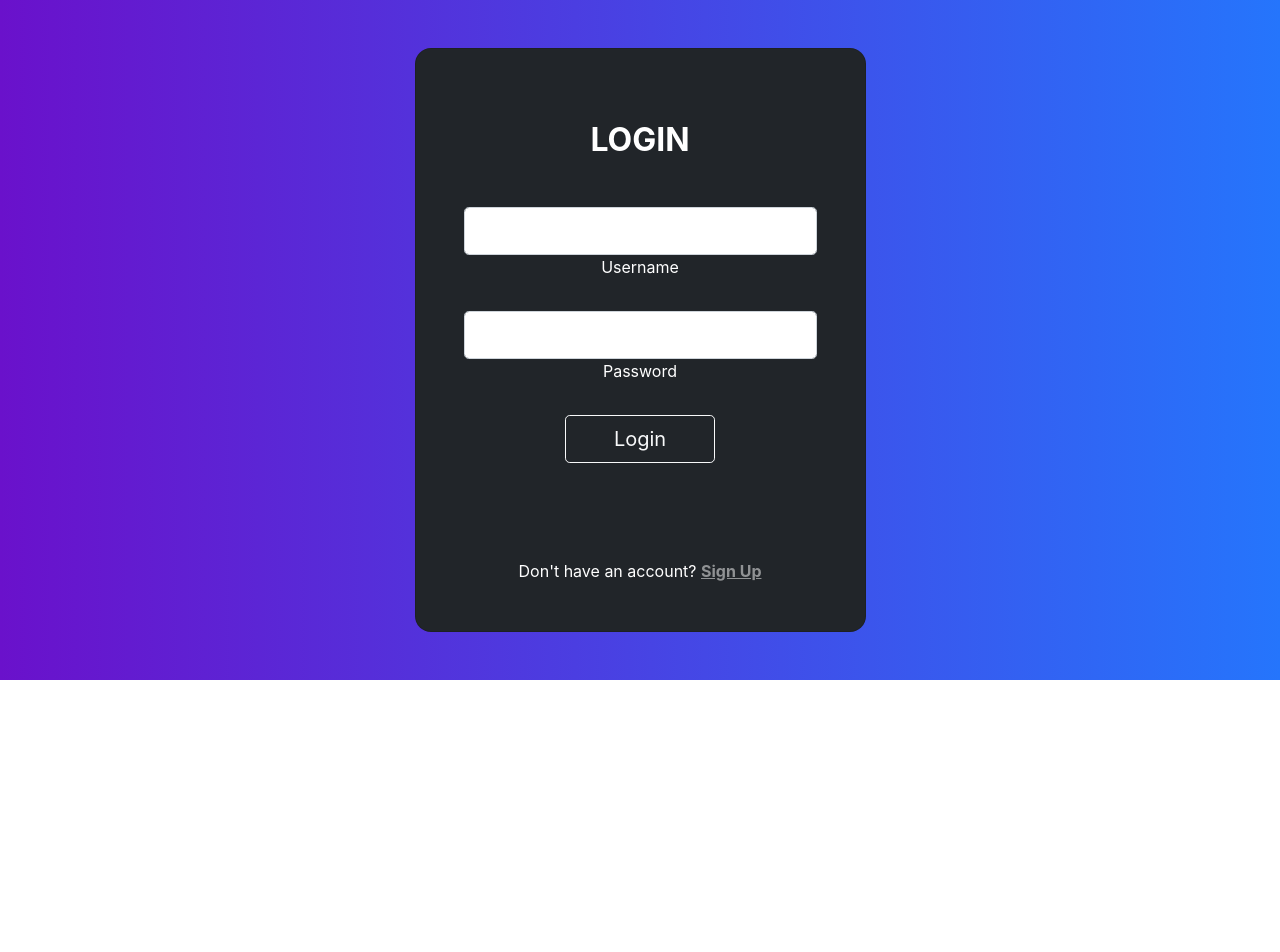
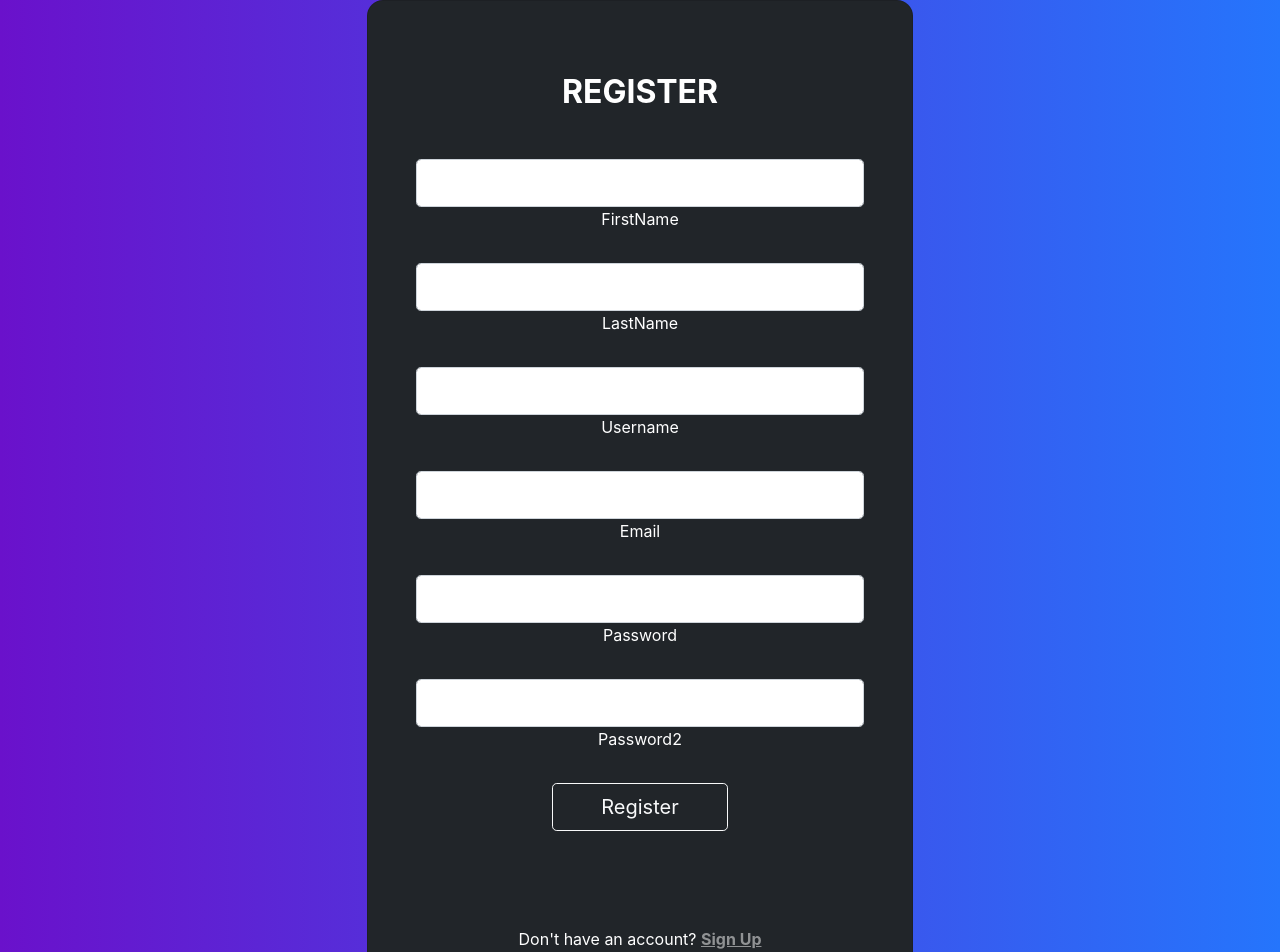
Before and after one commit to 203720/client, a React (Create React App) app: page /Register in a window 1280 px wide. Shown: the top 952 px of the page. Before the commit the page ends 800 px from the top, so only its background shows below. Built offline with nearby package versions, Linux system fonts and the light colour scheme.

Commit message:
Install and add routes

```diff
--- a/package.json
+++ b/package.json
@@ -10,6 +10,7 @@
     "cors": "^2.8.5",
     "react": "^17.0.2",
     "react-dom": "^17.0.2",
+    "react-router-dom": "^6.2.2",
     "react-scripts": "5.0.0",
     "web-vitals": "^2.1.4"
   },
--- a/src/App.js
+++ b/src/App.js
@@ -1,24 +1,44 @@
 import logo from './logo.svg';
 import './App.css';
 
+//Importacion de rutas
+import {
+  BrowserRouter as Router,
+  Routes,
+  Route,
+  Link,
+  NavLink
+} from "react-router-dom";
+
+import Login from './components/login/Login';
+import Register from './components/register/Register';
+import Profile from './components/profile/Profile';
+
 function App() {
   return (
-    <div className="App">
-      <header className="App-header">
-        <img src={logo} className="App-logo" alt="logo" />
-        <p>
-          Edit <code>src/App.js</code> and save to reload.
-        </p>
-        <a
-          className="App-link"
-          href="https://reactjs.org"
-          target="_blank"
-          rel="noopener noreferrer"
-        >
-          Learn React
-        </a>
-      </header>
-    </div>
+    <Router>
+        <Routes>
+          <Route path="/Login" element={<Login />} />
+          <Route path="/Register" element={<Register />} />
+          <Route path="/Profile" element={<Profile />} />
+        </Routes>
+    </Router>
+    // <div className="App">
+    //   <header className="App-header">
+    //     <img src={logo} className="App-logo" alt="logo" />
+    //     <p>
+    //       Edit <code>src/App.js</code> and save to reload.
+    //     </p>
+    //     <a
+    //       className="App-link"
+    //       href="https://reactjs.org"
+    //       target="_blank"
+    //       rel="noopener noreferrer"
+    //     >
+    //       Learn React
+    //     </a>
+    //   </header>
+    // </div>
   );
 }
 
--- a/src/components/login/Login.js
+++ b/src/components/login/Login.js
@@ -1,6 +1,7 @@
 import axios from "axios";
 import './Login.css';
 import Register from '../register/Register';
+import { Link } from "react-router-dom";
 
 function Login() {
 
@@ -11,14 +12,13 @@ function Login() {
       password: document.getElementById('password').value
     }
 
-    axios.post("http://localhost:8000/api/v1/login",postData, {Headers:{"Content-Type":"Application/json",},}).then((response) => {
-      alert("Bienvenido");
-      console.log(response.data.token);
+    axios.post("http://localhost:8000/api/v1/login",postData, {Headers:{"Content-Type":"Application/json",},}).then(response => {
+      alert(response.data.token)
+      localStorage.setItem('token', response.data.token)
 
+      window.location="http://localhost:3000/Register";
     }).catch((error) => {
-      alert(error.data);
-      console.log(error.data.password[0]);
-      console.log(error.data.username[0]);
+      alert("Error. "+ error.response.data);
     })
   };
 
@@ -52,7 +52,7 @@ function Login() {
                   </div>
 
                   <div>
-                    <p class="mb-0">Don't have an account? <a href="." class="text-white-50 fw-bold">Sign Up</a></p>
+                    <p class="mb-0">Don't have an account? <Link to="/Register" class="text-white-50 fw-bold">Sign Up</Link></p>
                   </div>
 
                 </div>
--- a/src/components/register/Register.js
+++ b/src/components/register/Register.js
@@ -1,7 +1,15 @@
 import axios from "axios";
 import './Register.css';
+import { Link } from "react-router-dom";
 
 function Register(){
+
+    const obtener_local =()=>{
+
+        alert(localStorage.getItem('token'))
+        localStorage.removeItem('token')
+      }
+
     const consume_register=()=> {
 
         var postData = {
@@ -13,7 +21,7 @@ function Register(){
             last_name: document.getElementById('last_name').value
         }
 
-        axios.post("http://localhost:8000/api/v1/register",postData, {Headers:{"Content-Type":"Application/json",},}).then((response) => {
+        axios.post("http://localhost:8000/api/v1/register/",postData, {Headers:{"Content-Type":"Application/json", 'Authorization':'Bearer my-token',},}).then((response) => {
           console.log(response.data);
         }).catch((error) => {
             console.log(error.response.data);
@@ -66,12 +74,12 @@ function Register(){
                             <label class="form-label" for="typePasswordX">Password2</label>
                             </div>
 
-                            <button class="btn btn-outline-light btn-lg px-5" type="submit" onClick={consume_register}>Register</button>
+                            <button class="btn btn-outline-light btn-lg px-5" type="submit" onClick={obtener_local}>Register</button>
 
                         </div>
 
                         <div>
-                            <p class="mb-0">Have an account? <a href="." class="text-white-50 fw-bold">LogIn</a></p>
+                            <p class="mb-0">Don't have an account? <Link to="/Login" class="text-white-50 fw-bold">Sign Up</Link></p>
                         </div>
 
                         </div>
--- a/src/index.js
+++ b/src/index.js
@@ -8,11 +8,12 @@ import reportWebVitals from './reportWebVitals';
 
 // Axios para back
 import axios from 'axios';
+import App from './App';
 
 ReactDOM.render(
   <React.StrictMode>
     {/* <App /> */}
-    <Login />
+    <App />
   </React.StrictMode>,
   document.getElementById('root')
 );
```
Also changed, not shown: src/components/profile/Profile.css (added), src/components/profile/Profile.js (added), 1 other file (tests, documents, lock files or other folders).
